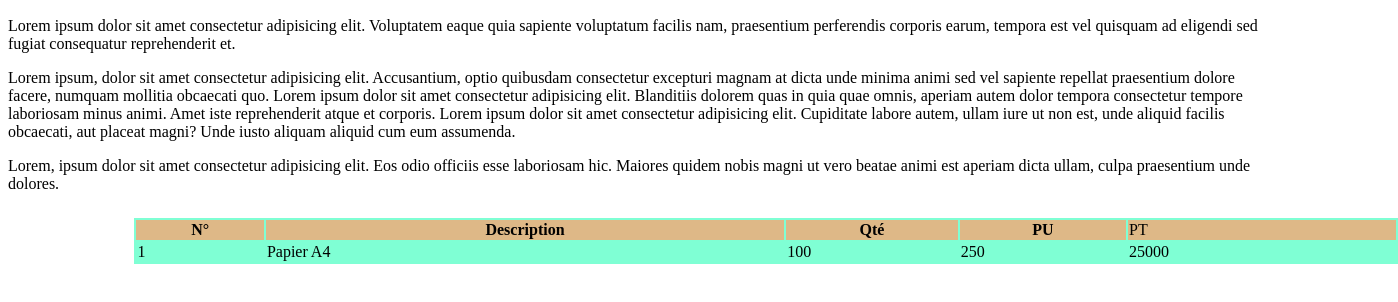
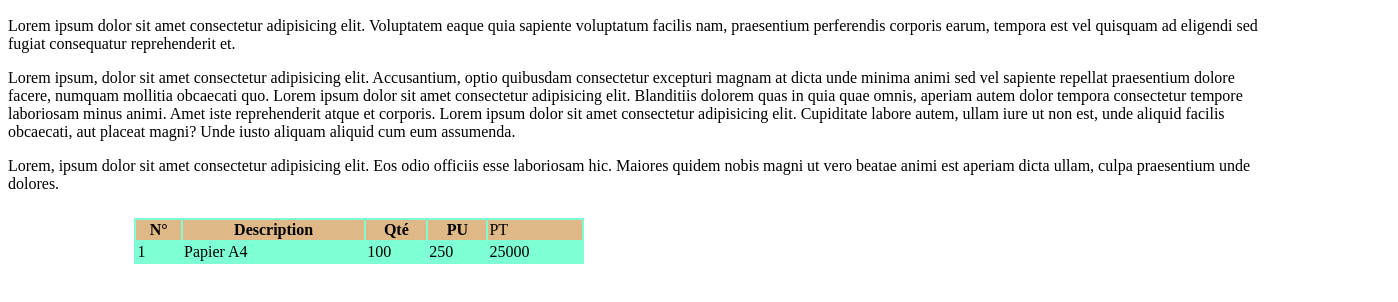
Before and after one commit to MATECH2022/MATECH2022.github.io, a plain HTML site: page index.html in a window 1280 px wide. Shown: the part 110-412 px from the top of the page, 1398 px wide, since content can reach past the window. Drawn offline with Linux system fonts and the light colour scheme.

Commit message:
Traitement du tableau lié à la taille-couleur

```diff
--- a/index.html
+++ b/index.html
@@ -25,7 +25,7 @@
             Eos odio officiis esse laboriosam hic. Maiores quidem nobis magni ut vero beatae animi est aperiam dicta ullam, culpa praesentium unde dolores.
         </nav>
     </p>
-    <table style="background-color: aquamarine; margin-top: 2%; margin-left: 10%; margin-right: 10%; box-shadow: cornflowerblue; width: 100%;">
+    <table style="background-color: aquamarine; margin-top: 2%; margin-left: 10%; margin-right: 10%; box-shadow: cornflowerblue; width: 450px;">
         <thead style="background-color: burlywood;">
             <tr> <th>N°</th> <th>Description</th> <th>Qté</th>
             <th>PU</th> <td>PT</td></tr>
```
